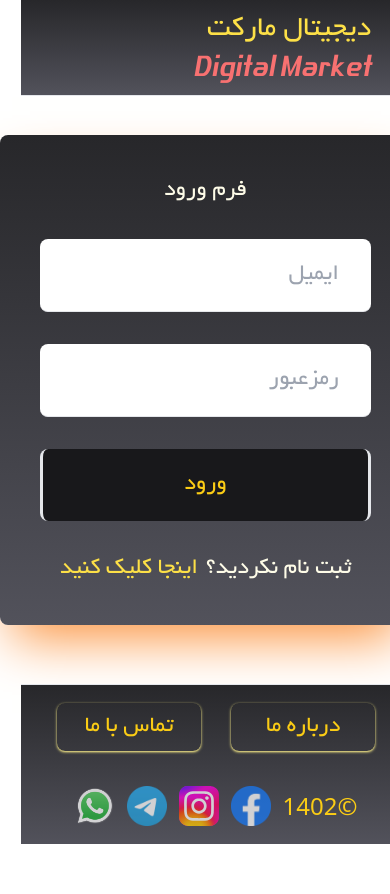
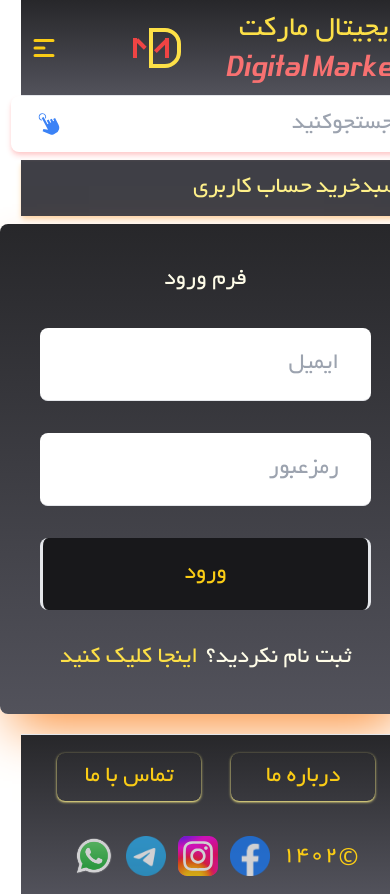
Before and after one commit to ghiyaee/all-digitall, a React (Create React App) app: page /SignIn in a window 390 px wide. Shown: the top 894 px of the page. Before the commit the page ends 844 px from the top, so only its background shows below. Built offline with nearby package versions, Linux system fonts and the light colour scheme.

Commit message:
create icone production and more...

```diff
--- a/src/component/Footer.jsx
+++ b/src/component/Footer.jsx
@@ -18,14 +18,20 @@ function Footer() {
       <div className="flex flex-wrap items-center gap-10">
         <ul className="flex flex-wrap justify-center gap-[30px] text-2xl ">
           {link.map((product) => (
-            <li className="style_navbar  font-[yekan] duration-700 " key={product.title}>
+            <li
+              className="style_navbar  font-[yekan] duration-700 "
+              key={product.title}
+            >
               {product.title}
             </li>
           ))}
         </ul>
       </div>
       <div className="flex justify-center items-center gap-3 w-10">
-        <p className='text-yellow-400 text-2xl'>&copy;1402</p>
+        <div className="flex items-center">
+          <p className="text-yellow-400 text-2xl">&copy;</p>
+          <p className="text-yellow-400 text-2xl font-[yekan]"> 1402</p>
+        </div>
         <img
           src={'/img/face.png'}
           alt={'facebook'}
--- a/src/component/Header.jsx
+++ b/src/component/Header.jsx
@@ -1,18 +1,33 @@
-import React, { useContext ,useEffect, useState} from 'react';
+import React, { useContext, useEffect, useState } from 'react';
 import { Link } from 'react-router-dom';
 import { Store } from '../context/Store';
 import { FaUserAlt } from 'react-icons/fa';
+import { HiMenuAlt1 } from 'react-icons/hi';
 import SearchBar from './SearchBar';
 import axios from 'axios';
-import {toast} from "react-toastify"
+import { toast } from 'react-toastify';
 function Header() {
   const { state } = useContext(Store);
   const { userinfo, cart } = state;
   return (
-    <header className=" h-24 flex p-10 justify-between items-center  font-[yekan] border-b  sticky top-0 z-50 bg-gradient-to-b from-zinc-800 to-zinc-600  ">
+    <header className="">
+      <div className=" h-24 flex p-2 md:p-10 justify-between items-center  font-[yekan] border-b  sticky top-0 z-50 bg-gradient-to-b from-zinc-800 to-zinc-600  ">
         <Link to={'/'} className="text-3xl text-yellow-300">
+          <div className="flex gap-5 items-center">
+            <div>
               <p> دیجیتال مارکت</p>
               <p className="font-[sogand] text-red-400">Digital Market</p>
+            </div>
+            <div className="w-8 h-10 border-yellow-300 border-4 rounded-tr-2xl rounded-br-2xl relative -translate-x-6"></div>
+
+            <div className=" h-5 border-red-500 border-r-4 relative  flex items-center justify-center translate-x-4">
+              <div className=" h-4 border-red-500  border-r-4 absolute top-0 transform -translate-x-1 rotate-45 "></div>
+            </div>
+
+            <div className=" h-5 border-red-500   border-l-4 relative flex items-center justify-center translate-x-2">
+              <div className=" h-3 border-red-500  text-red-400  border-l-4 absolute top-0 transform translate-x-1 -rotate-45"></div>
+            </div>
+          </div>
         </Link>
         <div className=" gap-3 hidden md:inline-flex ">
           <SearchBar />
@@ -56,6 +71,52 @@ function Header() {
             </ul>
           </div>
         </div>
+        <div className="text-yellow-400 text-3xl cursor-pointer md:hidden">
+          <HiMenuAlt1 />
+        </div>
+      </div>
+      <div className="flex flex-col gap-2 container m-auto md:hidden justify-between font-[yekan] mb-2 min-w-full">
+        <SearchBar />
+        <div className="flex bg-zinc-700 text-yellow-200  p-3  text-2xl shadow-md shadow-orange-200">
+          <ul className="flex gap-1 ">
+            <Link to={'/Card'}>
+              <li>سبدخرید</li>
+            </Link>
+            {cart.cartItem.length > 0 ? (
+              <span className="bg-blue-500 text-white font-bold w-8 h-8 rounded-full flex items-center justify-center">
+                {cart.cartItem.reduce((a, c) => a + c.conter, 0)}
+              </span>
+            ) : (
+              ''
+            )}
+            {userinfo.length > 0 ? (
+              <li className="flex gap-3 ">
+                <FaUserAlt className="text-red-500" />:<h2>داشبورد</h2>
+                {userinfo[0].isAdmin ? (
+                  <Link to={'/Dashboard'} className="text-blue-600">
+                    {userinfo[0].name}
+                  </Link>
+                ) : (
+                  <Link to={'/DashboardUser'} className="text-blue-600">
+                    {userinfo[0].name}
+                  </Link>
+                )}
+                <Link
+                  to={'/'}
+                  className="text-red-500"
+                  onClick={() => userinfo('')}
+                >
+                  خروج
+                </Link>
+              </li>
+            ) : (
+              <Link to={'/SignIn'}>
+                <li>حساب کاربری</li>
+              </Link>
+            )}
+          </ul>
+        </div>
+      </div>
     </header>
   );
 }
--- a/src/component/ListProducts.jsx
+++ b/src/component/ListProducts.jsx
@@ -54,7 +54,7 @@ function ListProducts() {
           className={` w-[160px] md:w-96 flex justify-center  items-center  rounded-lg
                 ${move.move} duration-1000 `}
         >
-          <div className="w-[280px] h-[200px] md:h-[300px] bg-white p-6 rounded-lg flex justify-center hover:scale-110 duration-700">
+          <div className="w-[280px] h-[200px] md:h-[300px] bg-white p-6 rounded-lg flex justify-center items-center hover:scale-110 duration-700">
             <Link to={`/product/${product.slug}`}>
               <img alt="img" src={product.img} className='max-h-[290px]' />
             </Link>
@@ -77,9 +77,9 @@ function ListProducts() {
       >
         {'>'}
         <p
-          className={`text-xl p-2 text-red-500 bg-white hover:bg-red-500
-           hover:text-white hover:border  duration-1000 w-24 h-24 flex
-           items-center text-center rounded-full  ${
+          className={` text-xl  text-yellow-500 bg-zinc-800 hover:bg-red-500
+           hover:text-white hover:border  duration-500 w-24 h-16 ml-5 flex
+           items-center text-center rounded-lg   ${
              counter === 1 ? 'black' : 'hidden'
            }`}
         >
--- a/src/component/Main.jsx
+++ b/src/component/Main.jsx
@@ -28,7 +28,7 @@ function Main() {
       {scroll && (
         <CgScrollV
           onClick={scrollUp}
-          className=" fixed bottom-10 right-10 text-red-500  text-5xl"
+          className=" fixed bottom-10  right-2 text-red-500  text-5xl"
         />
       )}
       <main className="flex flex-col  gap-28 container m-auto ">
--- a/src/component/Prodcuts.jsx
+++ b/src/component/Prodcuts.jsx
@@ -50,7 +50,8 @@ function Prodcuts() {
       {scroll && (
         <CgScrollV
           onClick={scrollUp}
-          className=" fixed bottom-10 text-red-500 right-10 text-5xl"
+          className=" fixed bottom-10 text-red-500 right-2
+           text-5xl"
         />
       )}
       {userinfo.length > 0 ? (
--- a/src/component/Product.jsx
+++ b/src/component/Product.jsx
@@ -54,13 +54,13 @@ function Product() {
         />
       )}
       {userinfo.length > 0 ? (
-        <div className="flex container m-auto gap-20 mt-4 flex-col">
+        <div className="flex container m-auto gap-10 mt-4 flex-col">
           <div className="flex  justify-around  ">
-            <div className="flex flex-wrap justify-center border p-10 items-center gap-[100px] shadow-2xl shadow-orange-400 text-black rounded-lg">
+            <div className="flex flex-wrap justify-center border p-10 items-center gap-[30px] shadow-2xl shadow-orange-400 text-black rounded-lg">
               <div className="w-96 p-6 rounded-lg ">
                 <img src={product.img} alt="img" />
               </div>
-              <div className=" text-3xl font-[yekan] flex flex-col gap-5">
+              <div className=" text-3xl font-[yekan] flex flex-col gap-2">
                 <h1 className="">برند :{product.name}</h1>
                 <p>امتیاز :{product.rating}</p>
                 <p>قیمت : {product.price} تومان</p>
--- a/src/component/SearchBar.jsx
+++ b/src/component/SearchBar.jsx
@@ -17,7 +17,7 @@ function SearchBar() {
           <div className="relative">
             <input
               type="text"
-              className=" p-3 w-[400px] rounded-lg  outline-none text-2xl shadow-md shadow-red-200"
+              className=" p-3 w-[400px] md:w-[400px] rounded-lg  outline-none text-2xl shadow-md shadow-red-200"
               onChange={(e) => setProduct(e.target.value.toLowerCase())}
               value={product}
               placeholder=" جستجوکنید"
--- a/src/component/SignIn.jsx
+++ b/src/component/SignIn.jsx
@@ -42,7 +42,7 @@ function SignIn() {
     };
   }, [move]);
   return (
-    <div className="contianer m-auto ">
+    <div className="contianer m-auto flex justify-center">
       <form
         className="flex flex-col gap-8 items-center shadow-2xl rounded-lg
           bg-gradient-to-b from-zinc-800 to-zinc-600   shadow-orange-400 p-10 text-2xl font-[yekan] "
--- a/src/component/SignUp.jsx
+++ b/src/component/SignUp.jsx
@@ -50,7 +50,8 @@ function SignUp() {
   return (
     <div className="container m-auto flex justify-center ">
       <form
-        className="flex flex-col gap-8 items-center shadow-2xl rounded-lg  bg-gradient-to-b from-zinc-800 to-zinc-600
+        className="flex flex-col gap-8 items-center shadow-2xl rounded-lg
+         bg-gradient-to-b from-zinc-800 to-zinc-600
        shadow-orange-400 p-10 text-2xl font-[yekan] w-[600px]"
       >
         {state ? (
```
Also changed, not shown: src/component/Card.jsx (+5 -5 lines). Lines whose indentation alone changed are shown as unchanged.
